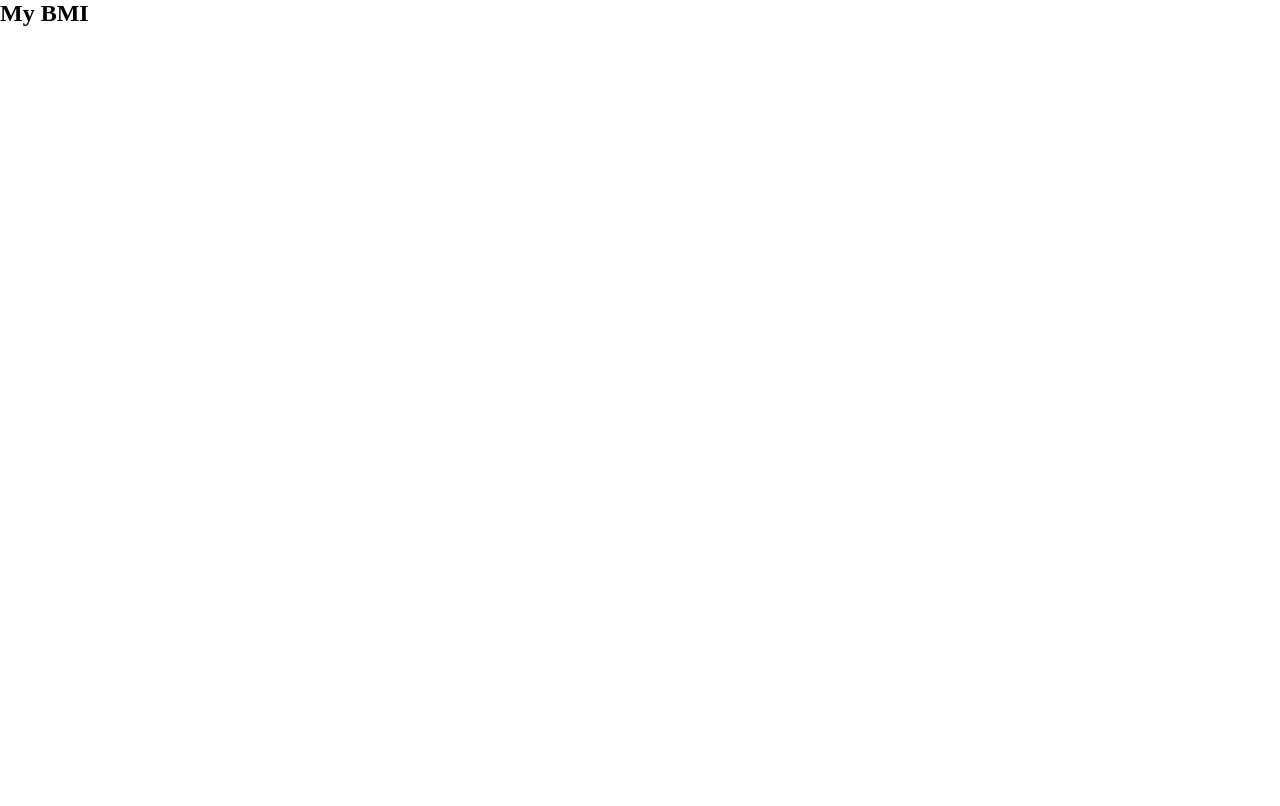
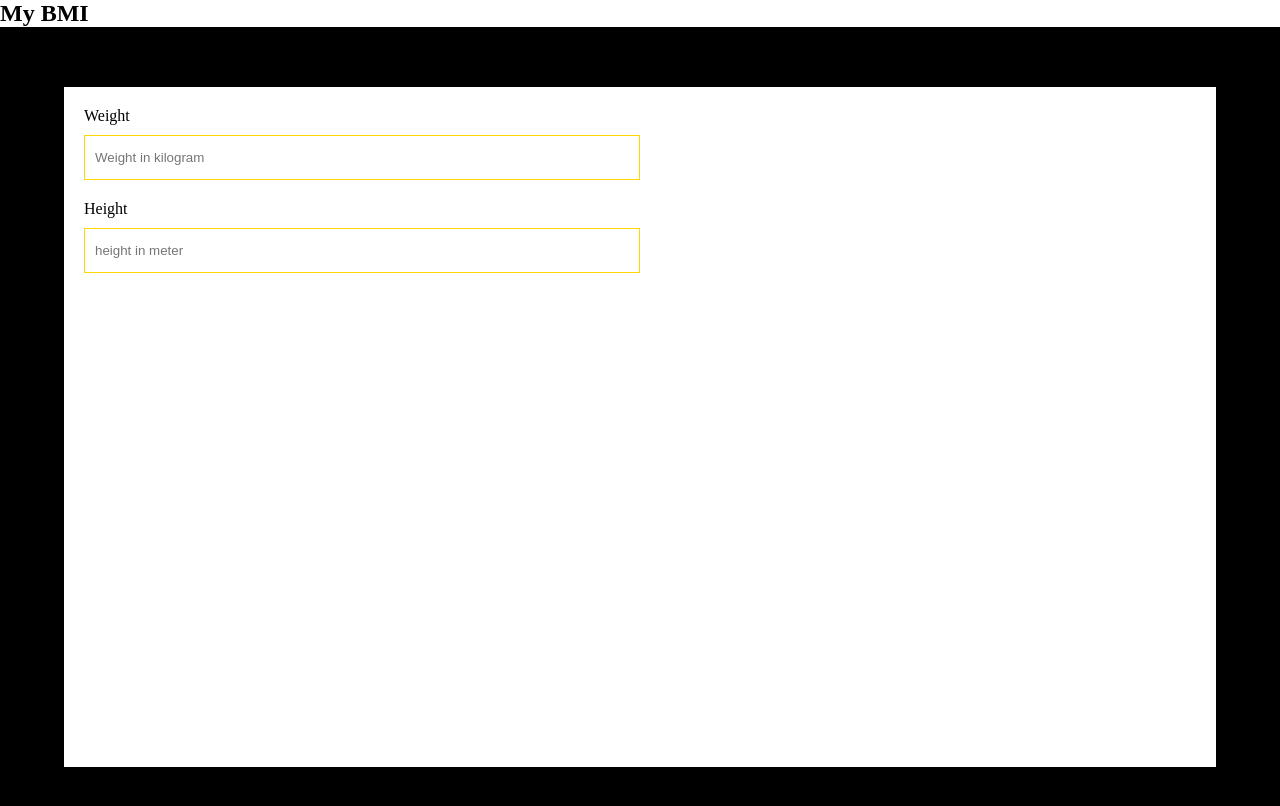
Before and after one commit to profnike/myBMI, a plain HTML site: page index.html in a window 1280 px wide. Drawn offline with Linux system fonts and the light colour scheme.

Commit message:
built bmi input area

```diff
--- a/index.html
+++ b/index.html
@@ -8,7 +8,7 @@
     rel="icon"
     type="image/png"
     sizes="64x64"
-    href="./images/bmi2.png"
+    href="./images/bmi.png"
   />
     <link rel="stylesheet" href="style.css">
     <title>myBMI</title>
@@ -17,7 +17,17 @@
     <section>
         <h1>My BMI</h1>
     </section>
-    <section></section>
+    <section class="bmi-section">
+        <div class="bmi-section-inner">
+            <div class="input-area">
+            <label for="">Weight</label>
+           <input class="bmi-input" placeholder="Weight in kilogram"  type="number"/>
+           <label for="">Height</label>
+           <input class="bmi-input" placeholder="height in meter"  type="number"/>
+        </div>
+        </div>
+
+    </section>
     <section></section>
     <footer></footer>
     <script src="main.js" ></script>
--- a/style.css
+++ b/style.css
@@ -2,3 +2,40 @@
     margin: 0px;
     box-sizing: border-box;
 }
+.bmi-section{
+    background-color: black;
+    height: 100vh;
+    display: flex;
+    flex-direction: row;
+    justify-content: center;
+    align-items: center;
+}
+.bmi-section-inner{
+    /* border: 1px solid;
+    border-color: gold; */
+    background-color: white;
+    width: 90%;
+    height:85%;
+    padding: 20px;
+
+}
+.bmi-input{
+border: 1px solid gold;
+width: 50%;
+height: 45px;
+padding: 10px;
+margin-bottom: 20px;
+margin-top: 10px;
+}
+.bmi-input:focus{
+    border: 1px solid gold;
+    outline: none;
+}
+.bmi-input:hover{
+    border: 2px solid gold;
+    outline: none;
+}
+.input-area{
+    display: flex;
+    flex-direction: column;
+}
```
Also changed, not shown: images/bmi.png, images/bmi2.png (deleted).
